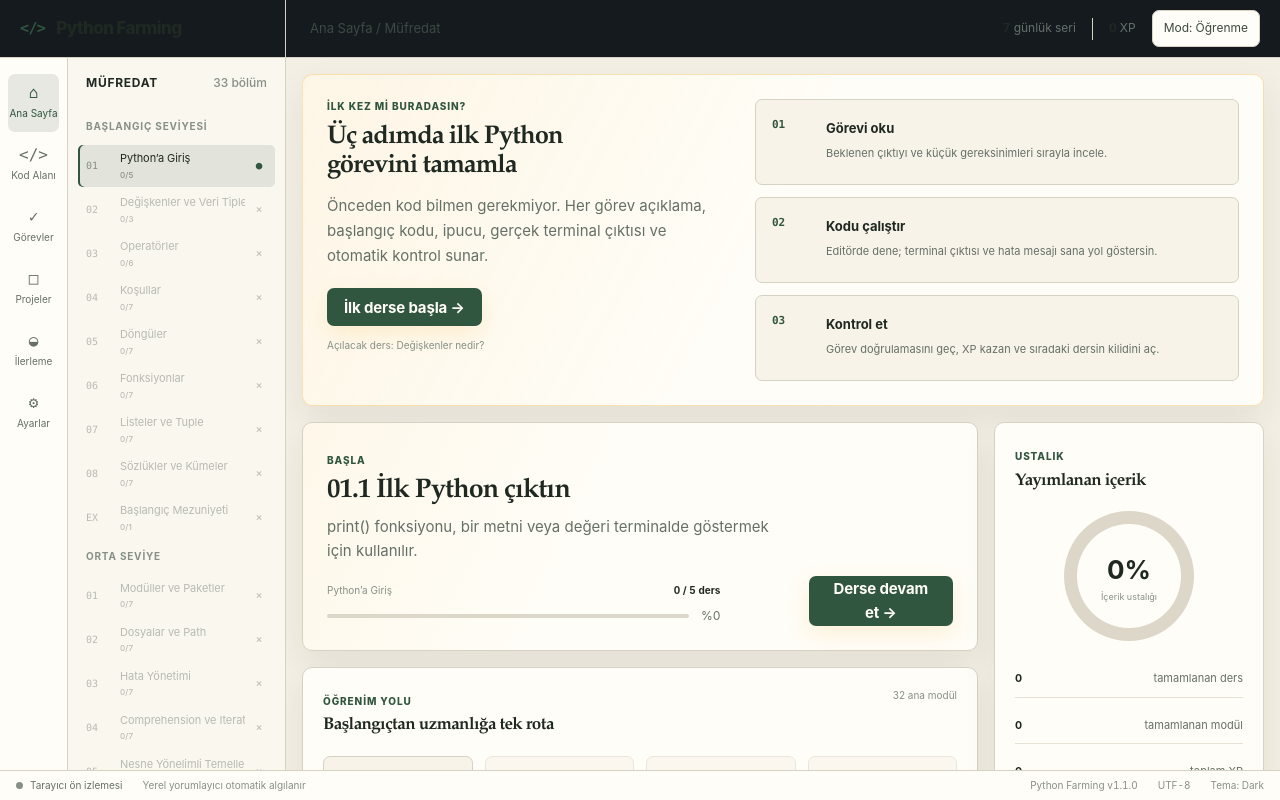
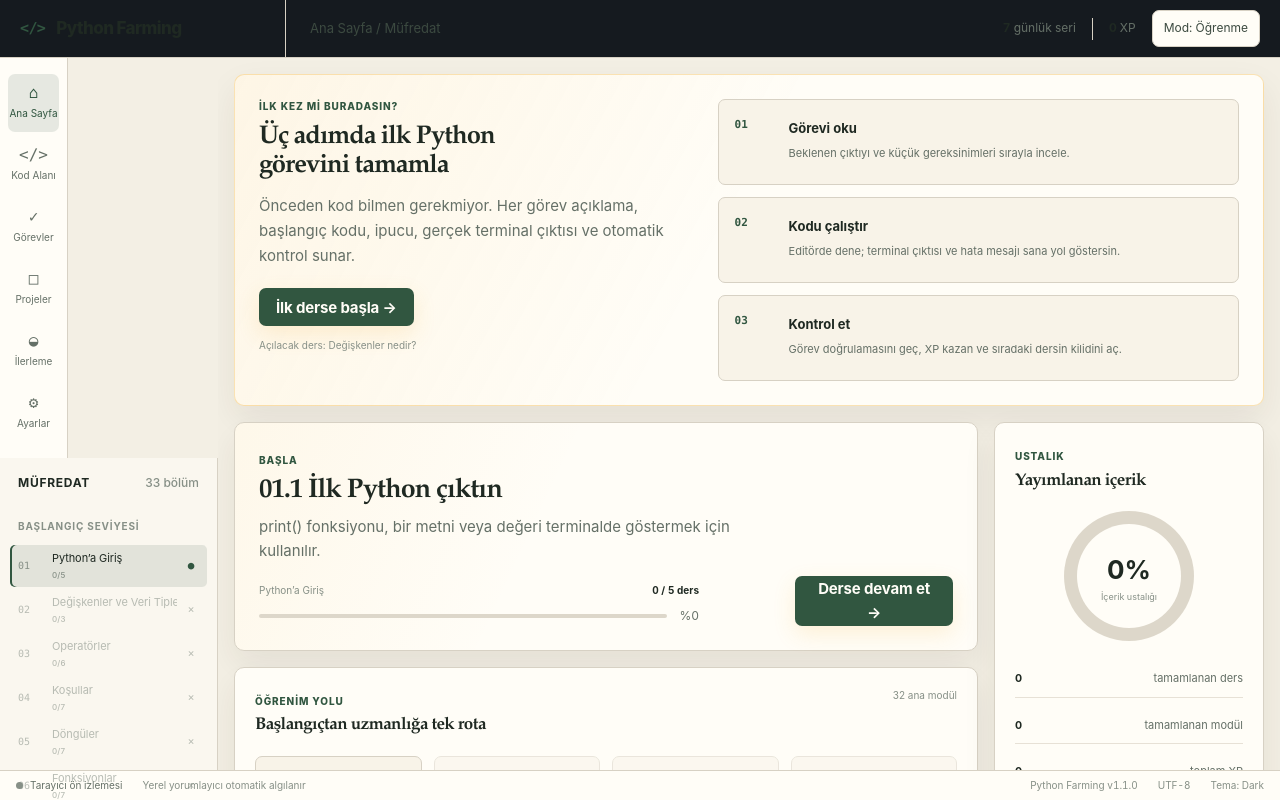
Before and after one commit to Akerem-dev/python-farming, a React (Vite) app: page / in a window 1280 px wide. Built offline with nearby package versions, Linux system fonts and the light colour scheme.

Commit message:
design: unify navigation and curriculum sidebar

```diff
--- a/src/layouts/AppShell.tsx
+++ b/src/layouts/AppShell.tsx
@@ -57,8 +57,10 @@ export function AppShell({
       </a>
       <TitleBar context={context} />
       <div className={styles.body}>
-        <PrimaryRail activeRoute={activeRoute} />
-        <CurriculumSidebar compact={compactCurriculum} />
+        <div className={styles.sidebar}>
+          <PrimaryRail activeRoute={activeRoute} />
+          <CurriculumSidebar compact={compactCurriculum} />
+        </div>
         <main
           id="main-content"
           className={styles.content}
```
